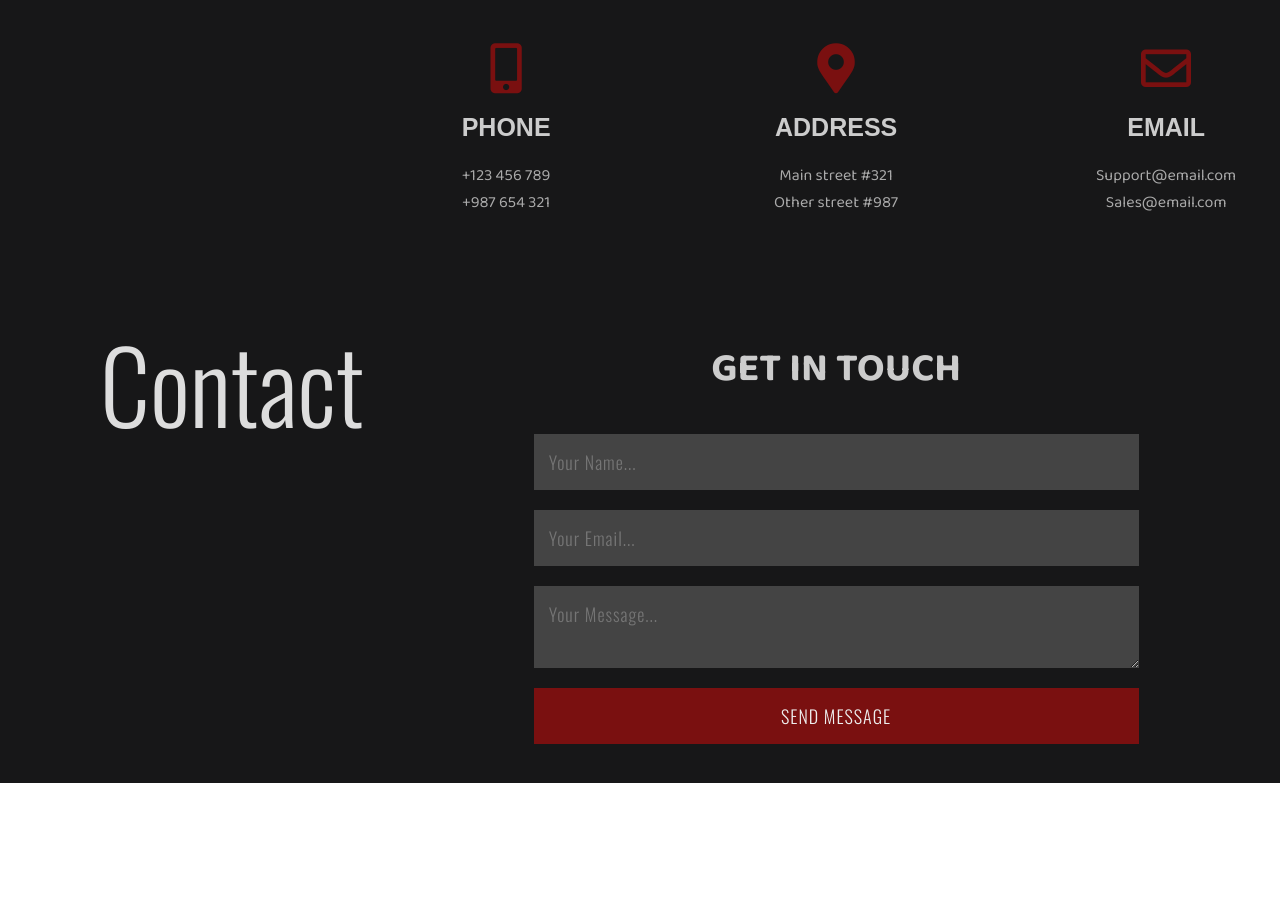
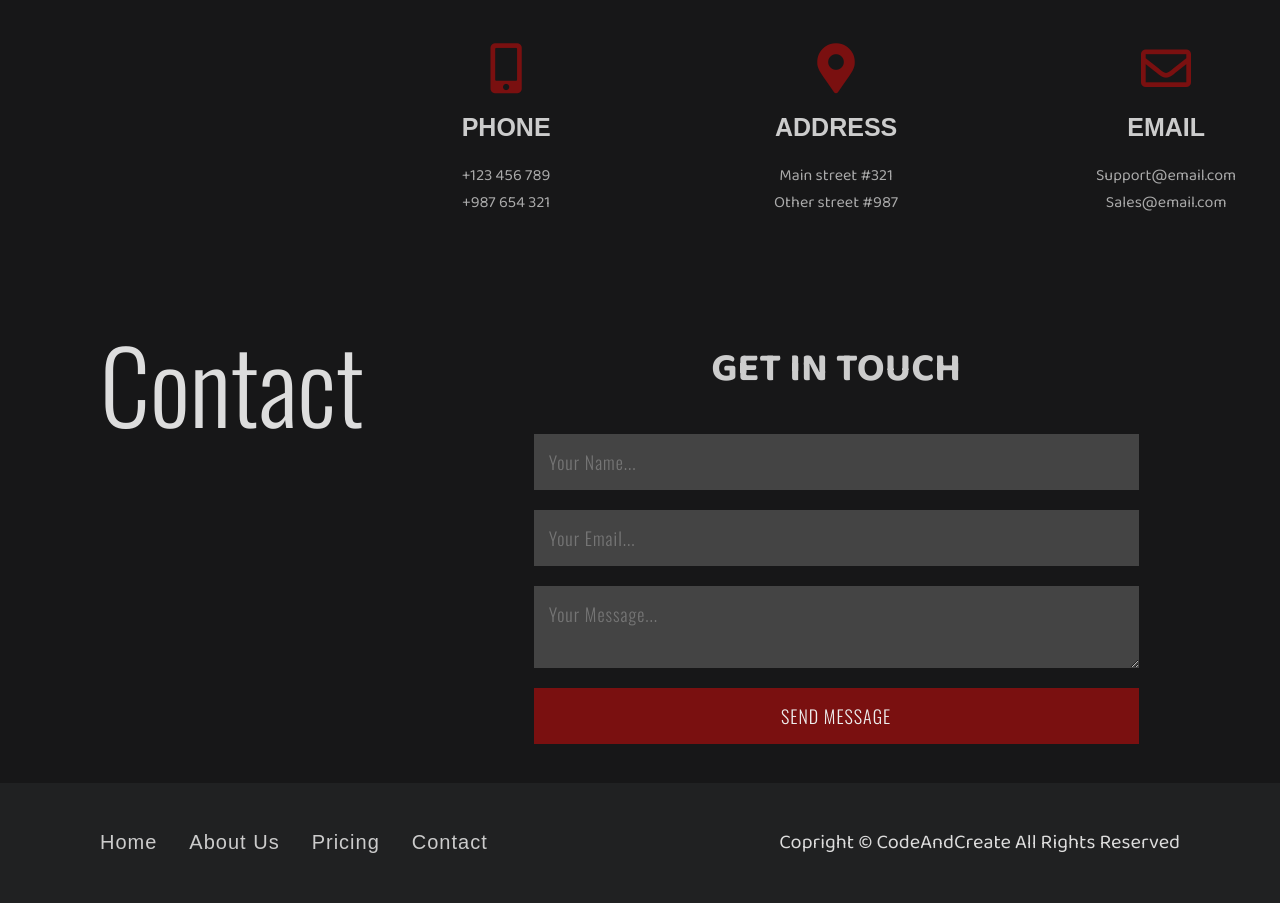
Before and after one commit to alire1992/CAC, a plain HTML site: page index.html in a window 1280 px wide. Shown: the part 2417-3320 px from the top of the page. Before the commit the page ends 3200 px from the top, so only its background shows below. Drawn offline with nearby package versions, Linux system fonts and the light colour scheme.

Commit message:
Implement footer.

```diff
--- a/index.html
+++ b/index.html
@@ -50,7 +50,7 @@
 
     <div class="container">
       <!-- Section 1 -->
-      <section class="section-1">
+      <section class="section-1" id="home">
         <div class="banner">
           <h1 class="banner-heading">
             <span class="heading-1">Bussines Ideas</span>
@@ -65,7 +65,7 @@
       <!-- End of section 1 -->
 
       <!-- Section 2 -->
-      <section class="section-2">
+      <section class="section-2" id="aboutUs">
         <h2 class="section-heading">About Us</h2>
         <div class="section-heading-line"></div>
         <div class="video-wrapper">
@@ -92,7 +92,7 @@
       <!-- End of section 2 -->
 
       <!-- Section 3 -->
-      <section class="section-3">
+      <section class="section-3" id="pricing">
         <h2 class="section-heading">Pricing</h2>
         <div class="section-heading-line"></div>
         <div class="swiper mySwiper">
@@ -239,7 +239,7 @@
       <!-- End of section 3 -->
 
       <!-- Section 4 -->
-      <section class="section-4">
+      <section class="section-4" id="contact">
         <h2 class="section-heading">Contact</h2>
         <div class="section-heading-line"></div>
         <div class="contact-wrapper">
@@ -273,6 +273,20 @@
         </div>
       </section>
       <!-- End of section 4 -->
+
+      <!-- Footer -->
+      <footer class="footer">
+        <div class="footer-nav">
+          <a href="#home">Home</a>
+          <a href="#aboutUs">About Us</a>
+          <a href="#pricing">Pricing</a>
+          <a href="#contact">Contact</a>
+        </div>
+        <p class="copyright">
+          Copright &copy; CodeAndCreate All Rights Reserved
+        </p>
+      </footer>
+      <!-- End of footer -->
     </div>
   </body>
 </html>
--- a/style.css
+++ b/style.css
@@ -669,3 +669,33 @@ html {
   background-color: #5f0303;
 }
 /* End of section 4 */
+
+/* Footer */
+.footer {
+  width: 100%;
+  height: 12rem;
+  background-color: #202122;
+  display: flex;
+  justify-content: space-between;
+  align-items: center;
+  padding: 0 10rem;
+}
+
+.footer-nav a {
+  font-family: "MADE Soulmaze", sans-serif;
+  font-size: 2rem;
+  color: #ccc;
+  margin-right: 3rem;
+  letter-spacing: 0.1rem;
+  transition: color 0.3s;
+}
+
+.footer-nav a:hover {
+  color: #862323;
+}
+
+.copyright {
+  color: #ddd;
+  font-size: 2rem;
+}
+/* End of footer */
```
